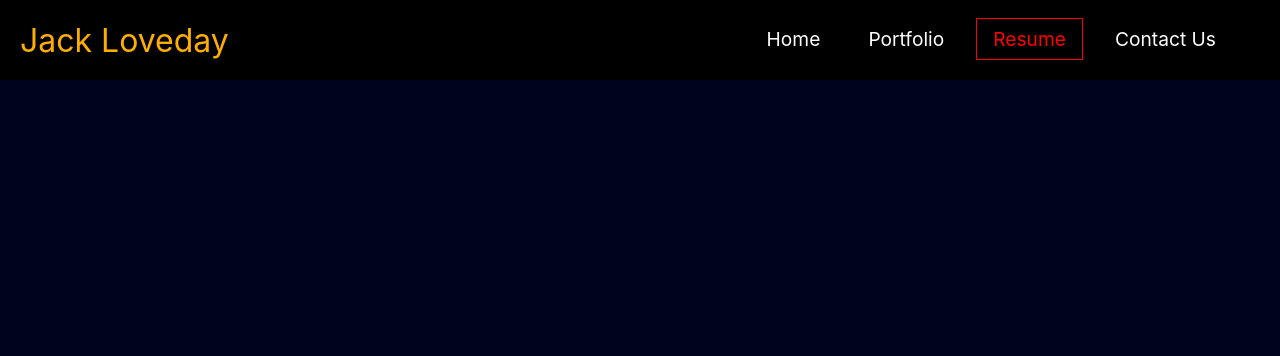
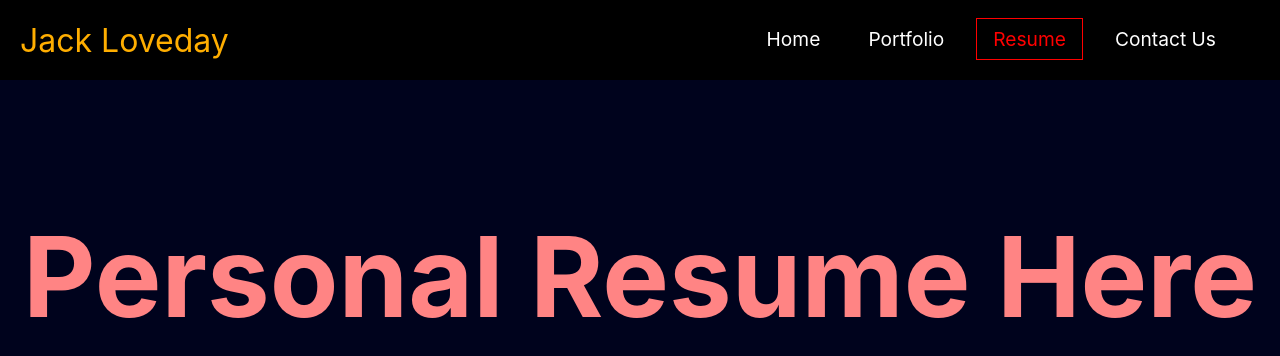
Before and after one commit to jackloveday-git/loveday-my-react-portfolio, a React (Create React App) app: page /resume in a window 1280 px wide. Shown: the top 356 px of the page. Built offline with nearby package versions, Linux system fonts and the light colour scheme.

Commit message:
Added portfolio, resume, contact dummy pages

```diff
--- a/src/App.css
+++ b/src/App.css
@@ -47,7 +47,7 @@ body {
 }
 
 .pages {
-  color: #98bbd1;
+  color: #ff8484;
   text-align: center;
   font-size: 3.5rem;
   margin-top: 10%;
--- a/src/App.js
+++ b/src/App.js
@@ -5,9 +5,9 @@ import './App.css';
 import NavBar from "./components/NavBar";
 import { BrowserRouter as Router, Switch, Route } from "react-router-dom";
 import { Home } from "./components/pages/Home";
-//import { About } from "./components/Pages/About";
-//import { Blog } from "./components/Pages/Blog";
-//import { Contact } from "./components/Pages/Contact";
+import { Resume } from "./components/pages/Resume";
+import { Portfolio } from "./components/pages/Portfolio";
+import { Contact } from "./components/pages/Contact";
 
 // App functionality, react-dom
 function App() {
@@ -19,7 +19,9 @@ function App() {
         <div className="pages">
           <Switch>
             <Route exact path="/" component={Home} />
-
+            <Route path="/resume" component={Resume} />
+            <Route path="/portfolio" component={Portfolio} />
+            <Route path="/contact" component={Contact} />
           </Switch>
         </div>
       </Router>
@@ -28,7 +30,3 @@ function App() {
 }
 
 export default App;
-
-// <Route path="/about" component={About} />
-// <Route path="/blog" component={Blog} />
-// <Route path="/contact" component={Contact} />
--- /dev/null
+++ b/src/components/pages/Contact.js
@@ -0,0 +1,14 @@
+// Contact page by Jack Loveday
+
+// Clone home for now
+// Import react
+import React from "react";
+
+// Generate Contact page
+export const Contact = () => {
+    return (
+        <div>
+            <h1>Contact Form Here</h1>
+        </div>
+    );
+};
--- a/src/components/pages/Home.js
+++ b/src/components/pages/Home.js
@@ -7,7 +7,7 @@ import React from "react";
 export const Home = () => {
     return (
         <div>
-            <h1>Info about me!</h1>
+            <h1>Personal Info Here</h1>
         </div>
     );
 };
--- /dev/null
+++ b/src/components/pages/Portfolio.js
@@ -0,0 +1,14 @@
+// Portfolio page by Jack Loveday
+
+// Clone home for now
+// Import react
+import React from "react";
+
+// Generate Portfolio page
+export const Portfolio = () => {
+    return (
+        <div>
+            <h1>Project Portfolio Here</h1>
+        </div>
+    );
+};
--- /dev/null
+++ b/src/components/pages/Resume.js
@@ -0,0 +1,14 @@
+// Resume page by Jack Loveday
+
+// Clone home for now
+// Import react
+import React from "react";
+
+// Generate Resume page
+export const Resume = () => {
+    return (
+        <div>
+            <h1>Personal Resume Here</h1>
+        </div>
+    );
+};
```
